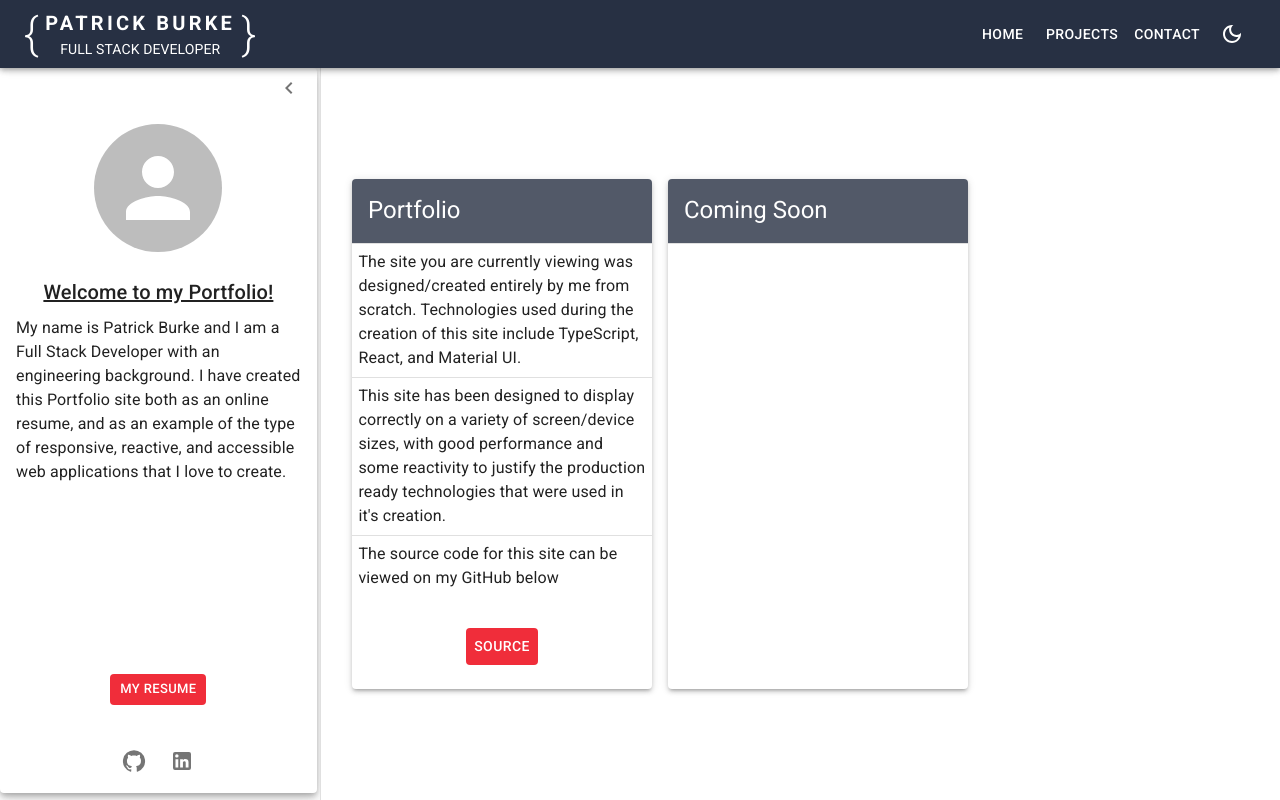
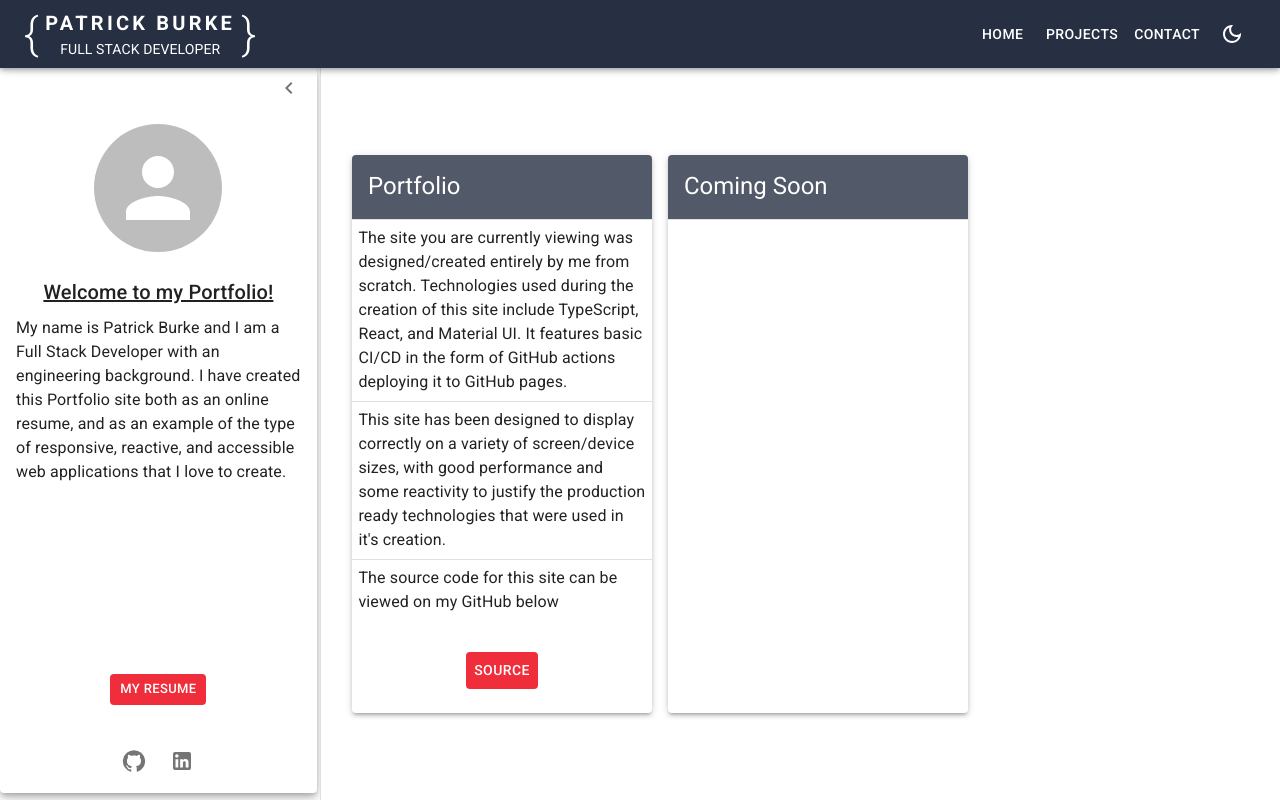
Before and after one commit to PattyBurke99/mui-portfolio, a React (Vite) app: page /projects in a window 1280 px wide. Built offline with nearby package versions, Linux system fonts and the light colour scheme.

Commit message:
Update to projects page content

```diff
--- a/src/screens/Projects.tsx
+++ b/src/screens/Projects.tsx
@@ -15,7 +15,8 @@ const portfolioCard = {
             <Typography sx={{padding: '0.4rem'}}>
                 The site you are currently viewing was designed/created entirely by me from
                 scratch. Technologies used during the creation of this site include TypeScript,
-                React, and Material UI.
+                React, and Material UI. It features basic CI/CD in the form of GitHub actions
+                deploying it to GitHub pages.
             </Typography>
             <Divider />
             <Typography sx={{padding: '0.4rem'}}>
```
